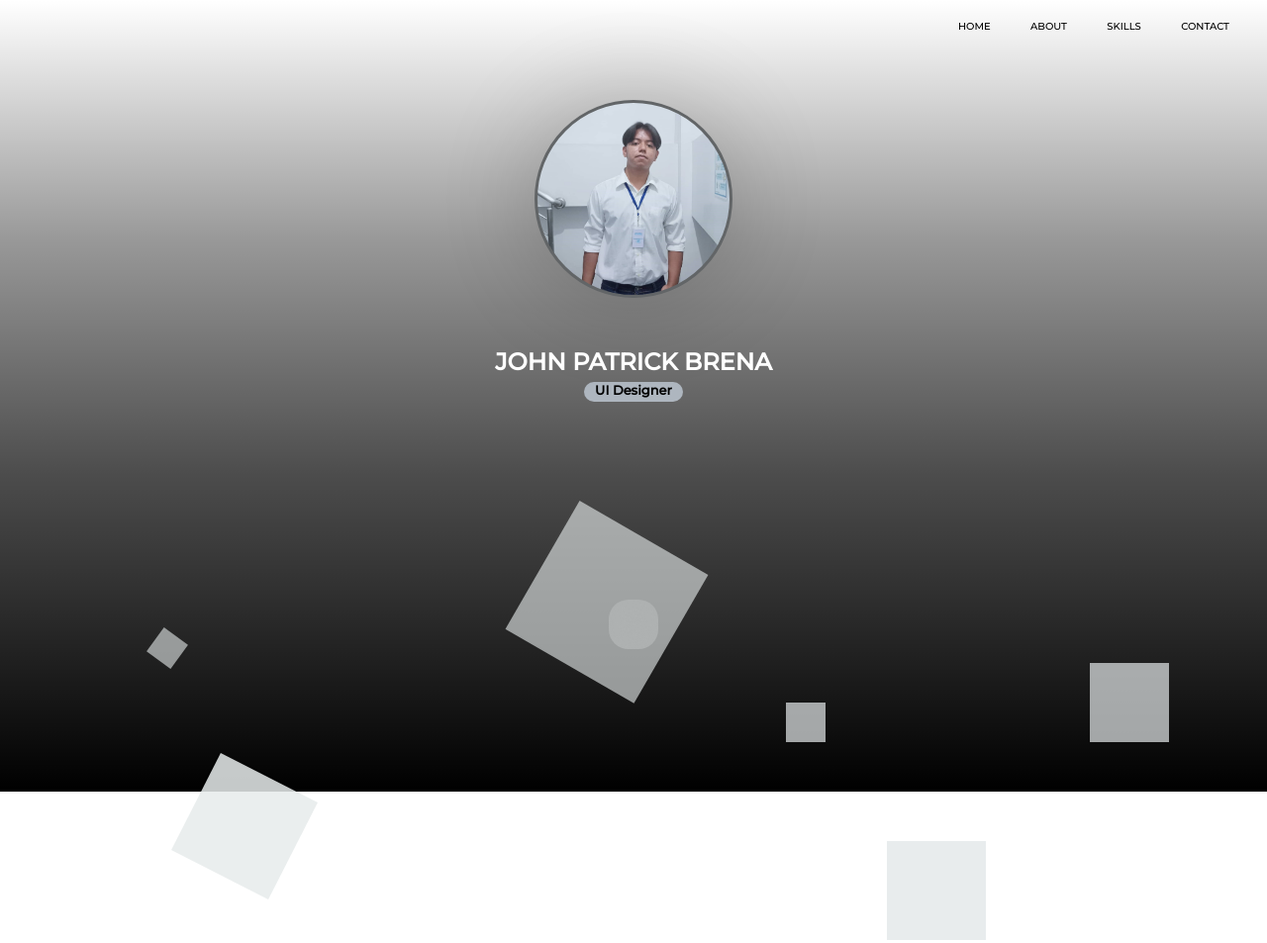
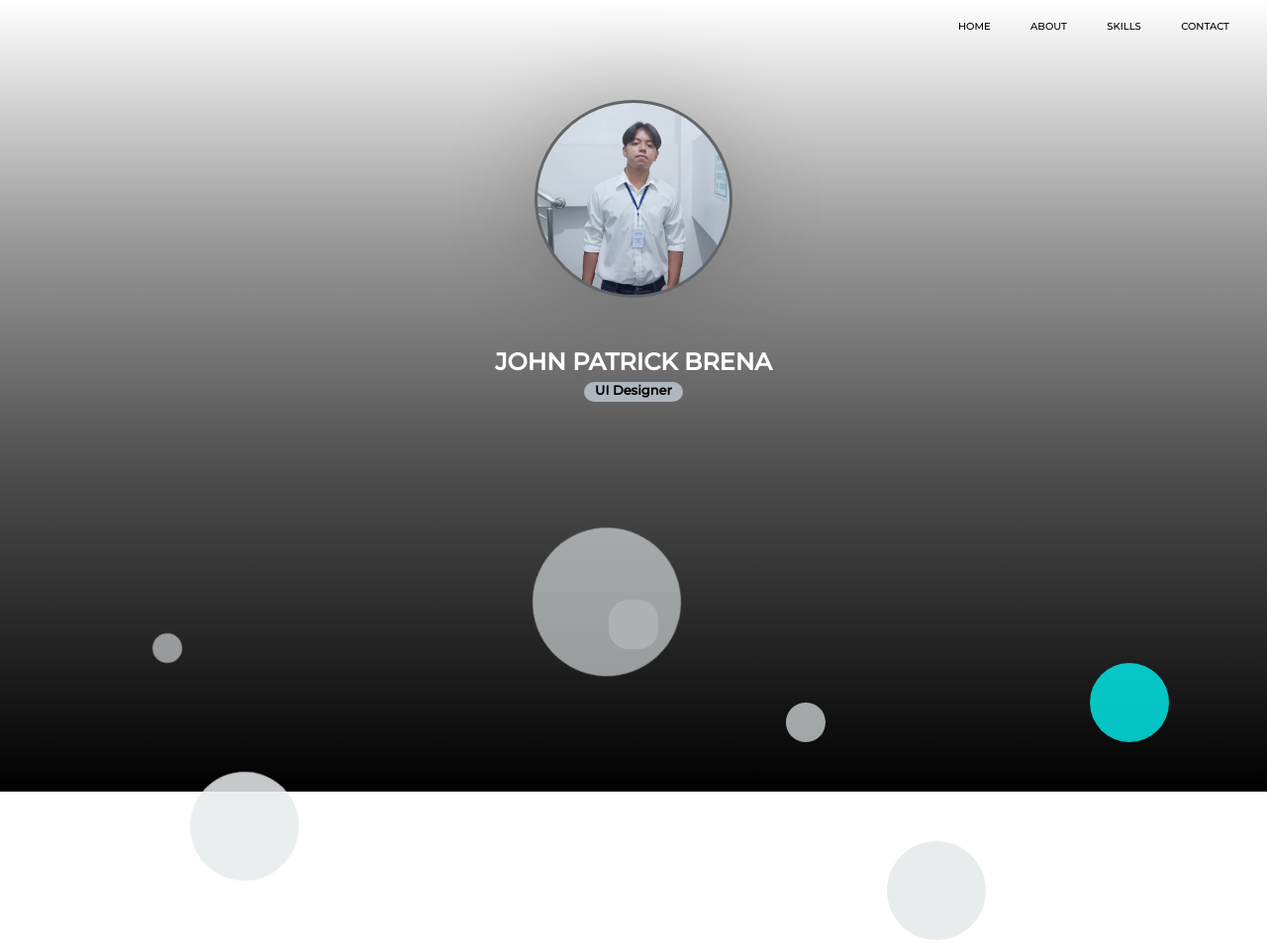
Before and after one commit to JohnBrena/jpbrena.github.io, a plain HTML site: page index.html in a window 1280 px wide. Shown: the top 953 px of the page at 99% size. Drawn offline with Linux system fonts and the light colour scheme.

Commit message:
Update style.css

```diff
--- a/style.css
+++ b/style.css
@@ -1,4 +1,5 @@
 @import url('https://fonts.googleapis.com/css2?family=Montserrat:wght@500&display=swap');
+@import url('https://fonts.googleapis.com/css2?family=Josefin+Sans&family=Montserrat:wght@500&family=Poppins:wght@200&display=swap');
 @import url('https://fonts.googleapis.com/css2?family=Montserrat:wght@500&family=Poppins:wght@200&display=swap');
 *{
     padding: 0;
@@ -149,6 +150,7 @@
     overflow: hidden;
 }
 .box-area li{
+
     position: absolute;
     display: block;
     list-style: none;
@@ -159,12 +161,15 @@
     bottom: -150px;
 }
 .box-area li:nth-child(1){
+    border-radius: 100px;
+    background-color: aqua;
     left: 86%;
     width: 80px;
     height: 80px;
     animation-delay: 0s;
 }
 .box-area li:nth-child(2){
+    border-radius: 100px;
     left: 12%;
     width: 30px;
     height: 30px;
@@ -172,12 +177,14 @@
     animation-duration: 10s;
 }
 .box-area li:nth-child(3){
+    border-radius: 100px;
     left: 70%;
     width: 100px;
     height: 100px;
     animation-delay: 5.5s;
 }
 .box-area li:nth-child(4){
+    border-radius: 100px;
     left: 42%;
     width: 150px;
     height: 150px;
@@ -185,12 +192,14 @@
     animation-duration: 15s;
 }
 .box-area li:nth-child(5){
+    border-radius: 100px;
     left: 62%;
     width: 40px;
     height: 40px;
     animation-delay: 0s;
 }
 .box-area li:nth-child(6){
+    border-radius: 100px;
     left: 15%;
     width: 110px;
     height: 110px;
```
